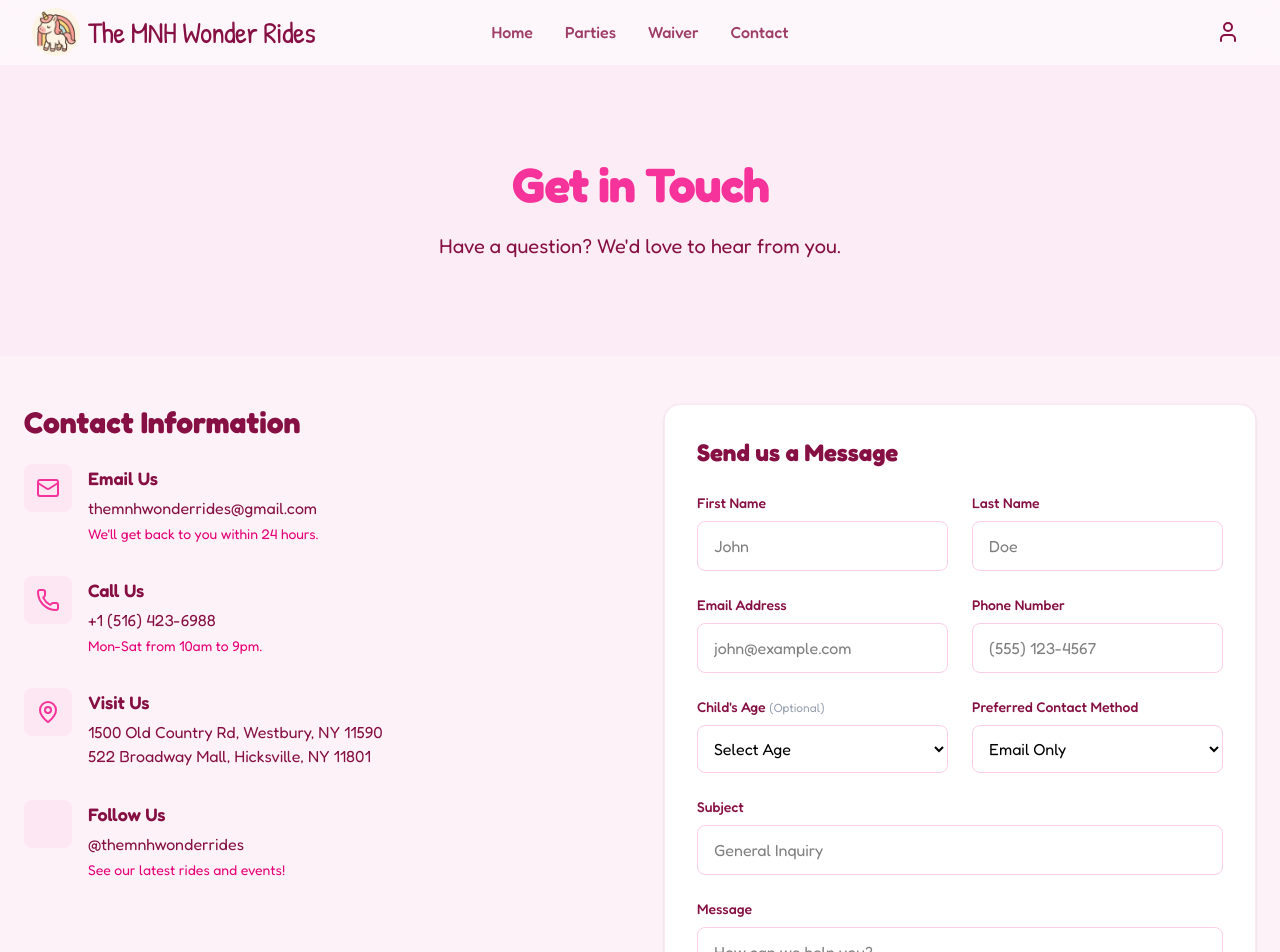
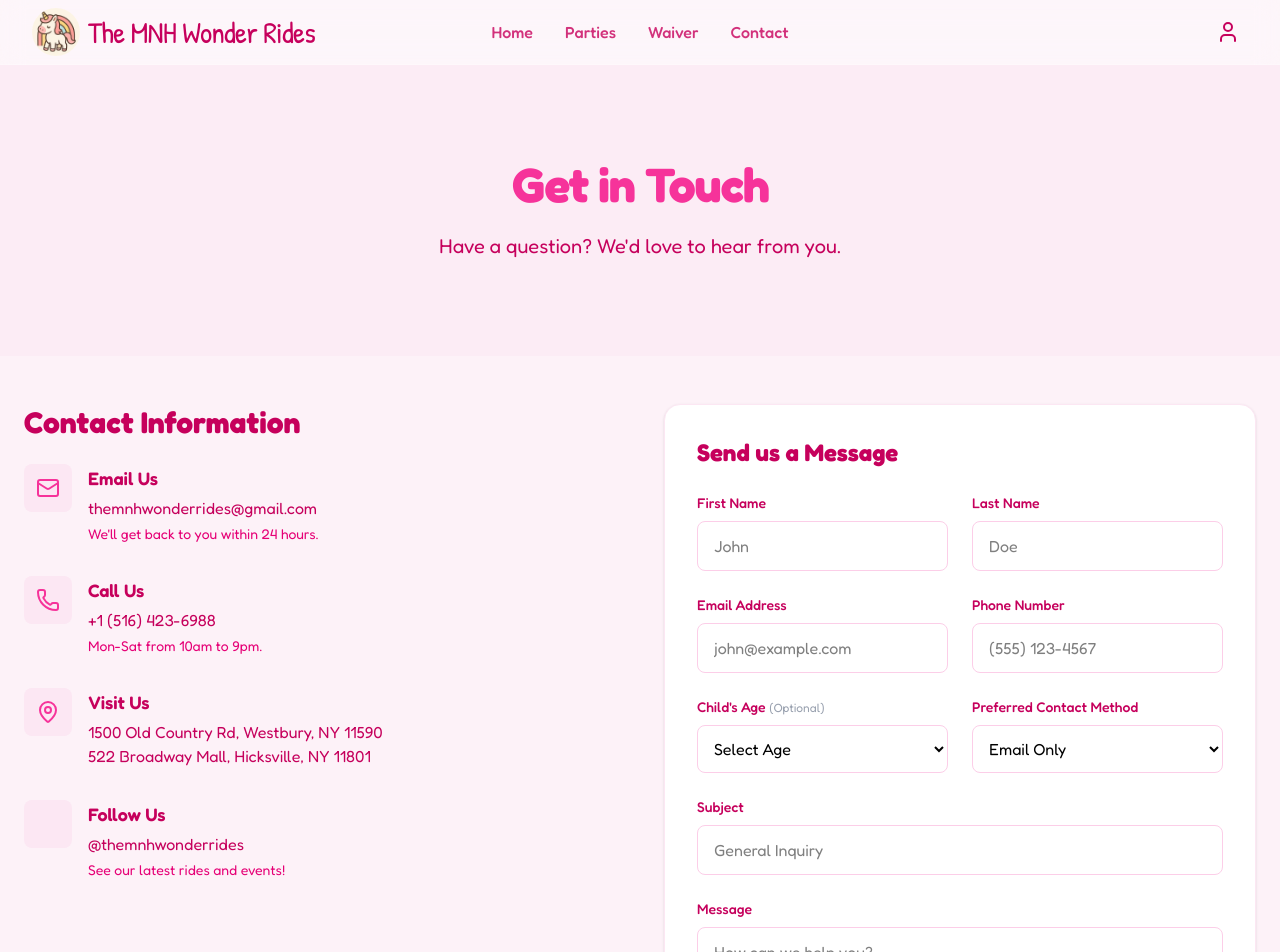
Before and after one commit to HeimNad/TheMNHWebsite, a Next.js app: page /contact in a window 1280 px wide. Shown: the top 952 px of the page. Built offline with nearby package versions, Linux system fonts and the light colour scheme; no server answers; the database is empty; some icons are missing.

Commit message:
style: lighten heading text from pink-900 to pink-700

```diff
--- a/app/(public)/contact/page.tsx
+++ b/app/(public)/contact/page.tsx
@@ -108,7 +108,7 @@ function ContactForm() {
       className="bg-white p-8 rounded-2xl shadow-sm border border-pink-100 scroll-mt-24"
       id="contact-form"
     >
-      <h2 className="text-2xl font-bold text-pink-900 mb-6">
+      <h2 className="text-2xl font-bold text-pink-700 mb-6">
         Send us a Message
       </h2>
       {status === "success" ? (
@@ -136,7 +136,7 @@ function ContactForm() {
           </p>
           <button
             onClick={() => setStatus("idle")}
-            className="text-pink-600 hover:text-pink-900 font-medium"
+            className="text-pink-600 hover:text-pink-700 font-medium"
           >
             Send another message
           </button>
@@ -147,7 +147,7 @@ function ContactForm() {
             <div>
               <label
                 htmlFor="firstName"
-                className="block text-sm font-medium text-pink-900 mb-2"
+                className="block text-sm font-medium text-pink-700 mb-2"
               >
                 First Name
               </label>
@@ -166,7 +166,7 @@ function ContactForm() {
             <div>
               <label
                 htmlFor="lastName"
-                className="block text-sm font-medium text-pink-900 mb-2"
+                className="block text-sm font-medium text-pink-700 mb-2"
               >
                 Last Name
               </label>
@@ -188,7 +188,7 @@ function ContactForm() {
             <div>
               <label
                 htmlFor="email"
-                className="block text-sm font-medium text-pink-900 mb-2"
+                className="block text-sm font-medium text-pink-700 mb-2"
               >
                 Email Address
               </label>
@@ -207,7 +207,7 @@ function ContactForm() {
             <div>
               <label
                 htmlFor="phone"
-                className="block text-sm font-medium text-pink-900 mb-2"
+                className="block text-sm font-medium text-pink-700 mb-2"
               >
                 Phone Number
               </label>
@@ -228,7 +228,7 @@ function ContactForm() {
             <div>
               <label
                 htmlFor="childAge"
-                className="block text-sm font-medium text-pink-900 mb-2"
+                className="block text-sm font-medium text-pink-700 mb-2"
               >
                 Child&apos;s Age{" "}
                 <span className="text-gray-400 text-xs font-normal">
@@ -253,7 +253,7 @@ function ContactForm() {
               </select>
             </div>
             <div>
-              <label className="block text-sm font-medium text-pink-900 mb-2">
+              <label className="block text-sm font-medium text-pink-700 mb-2">
                 Preferred Contact Method
               </label>
               <select
@@ -273,7 +273,7 @@ function ContactForm() {
           <div>
             <label
               htmlFor="subject"
-              className="block text-sm font-medium text-pink-900 mb-2"
+              className="block text-sm font-medium text-pink-700 mb-2"
             >
               Subject
             </label>
@@ -293,7 +293,7 @@ function ContactForm() {
           <div>
             <label
               htmlFor="message"
-              className="block text-sm font-medium text-pink-900 mb-2"
+              className="block text-sm font-medium text-pink-700 mb-2"
             >
               Message
             </label>
@@ -353,7 +353,7 @@ export default function ContactPage() {
           <h1 className="text-4xl sm:text-5xl font-bold tracking-tight text-pink-500 mb-6">
             Get in Touch
           </h1>
-          <p className="text-lg sm:text-xl text-pink-900 max-w-2xl mx-auto">
+          <p className="text-lg sm:text-xl text-pink-700 max-w-2xl mx-auto">
             Have a question? We&apos;d love to hear from you.
           </p>
         </div>
@@ -364,7 +364,7 @@ export default function ContactPage() {
         <div className="grid lg:grid-cols-2 gap-12">
           {/* Contact Info */}
           <div className="space-y-8">
-            <h2 className="text-3xl font-bold text-pink-900 mb-6">
+            <h2 className="text-3xl font-bold text-pink-700 mb-6">
               Contact Information
             </h2>
 
@@ -373,10 +373,10 @@ export default function ContactPage() {
                 <Mail className="text-pink-500" />
               </div>
               <div>
-                <h3 className="text-lg font-semibold text-pink-900 mb-1">
+                <h3 className="text-lg font-semibold text-pink-700 mb-1">
                   Email Us
                 </h3>
-                <p className="text-pink-900">themnhwonderrides@gmail.com</p>
+                <p className="text-pink-700">themnhwonderrides@gmail.com</p>
                 <p className="text-sm text-pink-600 mt-1">
                   We&apos;ll get back to you within 24 hours.
                 </p>
@@ -388,10 +388,10 @@ export default function ContactPage() {
                 <Phone className="text-pink-500" />
               </div>
               <div>
-                <h3 className="text-lg font-semibold text-pink-900 mb-1">
+                <h3 className="text-lg font-semibold text-pink-700 mb-1">
                   Call Us
                 </h3>
-                <p className="text-pink-900">+1 (516) 423-6988</p>
+                <p className="text-pink-700">+1 (516) 423-6988</p>
                 <p className="text-sm text-pink-600 mt-1">
                   Mon-Sat from 10am to 9pm.
                 </p>
@@ -403,13 +403,13 @@ export default function ContactPage() {
                 <MapPin className="text-pink-500" />
               </div>
               <div>
-                <h3 className="text-lg font-semibold text-pink-900 mb-1">
+                <h3 className="text-lg font-semibold text-pink-700 mb-1">
                   Visit Us
                 </h3>
-                <p className="text-pink-900">
+                <p className="text-pink-700">
                   1500 Old Country Rd, Westbury, NY 11590
                 </p>
-                <p className="text-pink-900">
+                <p className="text-pink-700">
                   522 Broadway Mall, Hicksville, NY 11801
                 </p>
               </div>
@@ -421,14 +421,14 @@ export default function ContactPage() {
                 <SiInstagram className="text-pink-500" />
               </div>
               <div>
-                <h3 className="text-lg font-semibold text-pink-900 mb-1">
+                <h3 className="text-lg font-semibold text-pink-700 mb-1">
                   Follow Us
                 </h3>
                 <a
                   href="https://www.instagram.com/themnhwonderrides/"
                   target="_blank"
                   rel="noopener noreferrer"
-                  className="text-pink-900 hover:underline"
+                  className="text-pink-700 hover:underline"
                 >
                   @themnhwonderrides
                 </a>
--- a/components/Footer.tsx
+++ b/components/Footer.tsx
@@ -2,7 +2,7 @@ export default function Footer() {
   const currentYear = new Date().getFullYear();
   return (
     <footer className="border-t border-white/40 bg-white/30 backdrop-blur-lg py-4 mt-auto">
-      <div className="max-w-7xl mx-auto px-4 sm:px-6 lg:px-8 text-center text-pink-900/70">
+      <div className="max-w-7xl mx-auto px-4 sm:px-6 lg:px-8 text-center text-pink-700/70">
         <p>&copy; {currentYear} The MNH. All rights reserved.</p>
       </div>
     </footer>
--- a/components/Navbar.tsx
+++ b/components/Navbar.tsx
@@ -37,7 +37,7 @@ export default function Navbar() {
                 />
               </div>
               <span
-                className={`font-bold text-3xl tracking-tight text-pink-900 ${patrickHand.className}`}
+                className={`font-bold text-3xl tracking-tight text-pink-700 ${patrickHand.className}`}
               >
                 <span className="xl:hidden">The MNH</span>
                 <span className="hidden xl:inline">The MNH Wonder Rides</span>
@@ -49,25 +49,25 @@ export default function Navbar() {
           <div className="hidden lg:flex absolute left-1/2 top-1/2 -translate-x-1/2 -translate-y-1/2 items-center space-x-8">
             <Link
               href="/"
-              className="text-pink-900/80 hover:text-pink-600 font-medium transition-colors"
+              className="text-pink-700/80 hover:text-pink-600 font-medium transition-colors"
             >
               Home
             </Link>
             <Link
               href="/party"
-              className="text-pink-900/80 hover:text-pink-600 font-medium transition-colors"
+              className="text-pink-700/80 hover:text-pink-600 font-medium transition-colors"
             >
               Parties
             </Link>
             <Link
               href="/waiver"
-              className="text-pink-900/80 hover:text-pink-600 font-medium transition-colors"
+              className="text-pink-700/80 hover:text-pink-600 font-medium transition-colors"
             >
               Waiver
             </Link>
             <Link
               href="/contact"
-              className="text-pink-900/80 hover:text-pink-600 font-medium transition-colors"
+              className="text-pink-700/80 hover:text-pink-600 font-medium transition-colors"
             >
               Contact
             </Link>
@@ -81,7 +81,7 @@ export default function Navbar() {
                   className="p-2 rounded-full hover:bg-pink-100 transition-colors"
                   aria-label="Sign In"
                 >
-                  <User size={24} className="text-pink-900" />
+                  <User size={24} className="text-pink-700" />
                 </button>
               </SignInButton>
             </Show>
@@ -108,7 +108,7 @@ export default function Navbar() {
           <div className="lg:hidden flex items-center">
             <button
               onClick={toggleMobileMenu}
-              className="text-pink-900 hover:text-pink-600 p-2 transition-colors"
+              className="text-pink-700 hover:text-pink-600 p-2 transition-colors"
               aria-expanded={isMobileMenuOpen}
               aria-label={isMobileMenuOpen ? "Close menu" : "Open menu"}
             >
@@ -123,28 +123,28 @@ export default function Navbar() {
           <Link
             href="/"
             onClick={() => setIsMobileMenuOpen(false)}
-            className="text-pink-900/80 hover:text-pink-600 font-medium transition-colors block px-2 py-1"
+            className="text-pink-700/80 hover:text-pink-600 font-medium transition-colors block px-2 py-1"
           >
             Home
           </Link>
           <Link
             href="/party"
             onClick={() => setIsMobileMenuOpen(false)}
-            className="text-pink-900/80 hover:text-pink-600 font-medium transition-colors block px-2 py-1"
+            className="text-pink-700/80 hover:text-pink-600 font-medium transition-colors block px-2 py-1"
           >
             Parties
           </Link>
           <Link
             href="/waiver"
             onClick={() => setIsMobileMenuOpen(false)}
-            className="text-pink-900/80 hover:text-pink-600 font-medium transition-colors block px-2 py-1"
+            className="text-pink-700/80 hover:text-pink-600 font-medium transition-colors block px-2 py-1"
           >
             Waiver
           </Link>
           <Link
             href="/contact"
             onClick={() => setIsMobileMenuOpen(false)}
-            className="text-pink-900/80 hover:text-pink-600 font-medium transition-colors block px-2 py-1"
+            className="text-pink-700/80 hover:text-pink-600 font-medium transition-colors block px-2 py-1"
           >
             Contact
           </Link>
@@ -152,7 +152,7 @@ export default function Navbar() {
           <div className="border-t border-pink-200 pt-4 flex flex-col gap-3">
             <Show when="signed-out">
               <SignInButton mode="modal">
-                <button className="w-full text-center border border-pink-300 rounded-lg py-2 text-pink-900 font-medium hover:bg-pink-100 transition-colors cursor-pointer">
+                <button className="w-full text-center border border-pink-300 rounded-lg py-2 text-pink-700 font-medium hover:bg-pink-100 transition-colors cursor-pointer">
                   Sign In
                 </button>
               </SignInButton>
@@ -164,7 +164,7 @@ export default function Navbar() {
                   appearance={{
                     elements: {
                       userButtonBox: "flex-row-reverse",
-                      userButtonOuterIdentifier: "text-pink-900 font-medium",
+                      userButtonOuterIdentifier: "text-pink-700 font-medium",
                     },
                   }}
                 >
--- a/components/home/Gallery.tsx
+++ b/components/home/Gallery.tsx
@@ -14,7 +14,7 @@ export default function Gallery() {
     <section className="py-16 bg-pink-50">
       <div className="max-w-7xl mx-auto px-6">
         <div className="text-center mb-12">
-          <h2 className="text-3xl font-bold text-pink-900 mb-4">
+          <h2 className="text-3xl font-bold text-pink-700 mb-4">
             Wonderful Moments
           </h2>
           <p className="text-pink-600 max-w-2xl mx-auto">
--- a/components/home/Hero.tsx
+++ b/components/home/Hero.tsx
@@ -217,11 +217,11 @@ export default function Hero() {
       <div className="flex-1 max-w-7xl mx-auto w-full px-6 py-10 lg:py-0 grid lg:grid-cols-2 gap-12 items-center">
         {/* Left Content */}
         <div className="space-y-8 text-center lg:text-left z-10">
-          <h1 className="text-4xl md:text-5xl lg:text-6xl font-bold tracking-tight text-pink-900 leading-tight">
+          <h1 className="text-4xl md:text-5xl lg:text-6xl font-bold tracking-tight text-pink-700 leading-tight">
             Spark Joy with <br />
             <span className="text-pink-500">Every Ride!</span>
           </h1>
-          <p className="text-lg text-pink-900 max-w-xl mx-auto lg:mx-0 leading-relaxed">
+          <p className="text-lg text-pink-700 max-w-xl mx-auto lg:mx-0 leading-relaxed">
             Create safe and fun electric riding companions for children of all
             ages! From glowing unicorns to singing dinosaur cars, our animal
             electric vehicles are designed for endless fun.
--- a/components/home/Reviews.tsx
+++ b/components/home/Reviews.tsx
@@ -50,7 +50,7 @@ export default function Reviews() {
     <section className="py-16 bg-white">
       <div className="max-w-7xl mx-auto px-6">
         <div className="text-center mb-12">
-          <h2 className="text-3xl font-bold text-pink-900 mb-3">
+          <h2 className="text-3xl font-bold text-pink-700 mb-3">
             What Families Are Saying
           </h2>
           <div className="flex items-center justify-center gap-1 mb-3">
@@ -68,7 +68,7 @@ export default function Reviews() {
               className="bg-pink-50 rounded-2xl p-6 border border-pink-100 flex flex-col gap-4 hover:-translate-y-1 transition-transform duration-300"
             >
               <Quote size={20} className="text-pink-300" />
-              <p className="text-pink-900 text-sm leading-relaxed flex-1">
+              <p className="text-pink-700 text-sm leading-relaxed flex-1">
                 {review.text}
               </p>
               <div className="flex gap-0.5 mt-auto">
@@ -83,7 +83,7 @@ export default function Reviews() {
                   {review.initials}
                 </div>
                 <div>
-                  <div className="font-semibold text-pink-900 text-sm">{review.name}</div>
+                  <div className="font-semibold text-pink-700 text-sm">{review.name}</div>
                   <div className="text-pink-400 text-xs">{review.time}</div>
                 </div>
               </div>
```
Also changed, not shown: app/(public)/page.tsx (+20 -20 lines), app/(public)/party/page.tsx (+8 -8 lines), app/(public)/waiver/page.tsx (+17 -17 lines).
